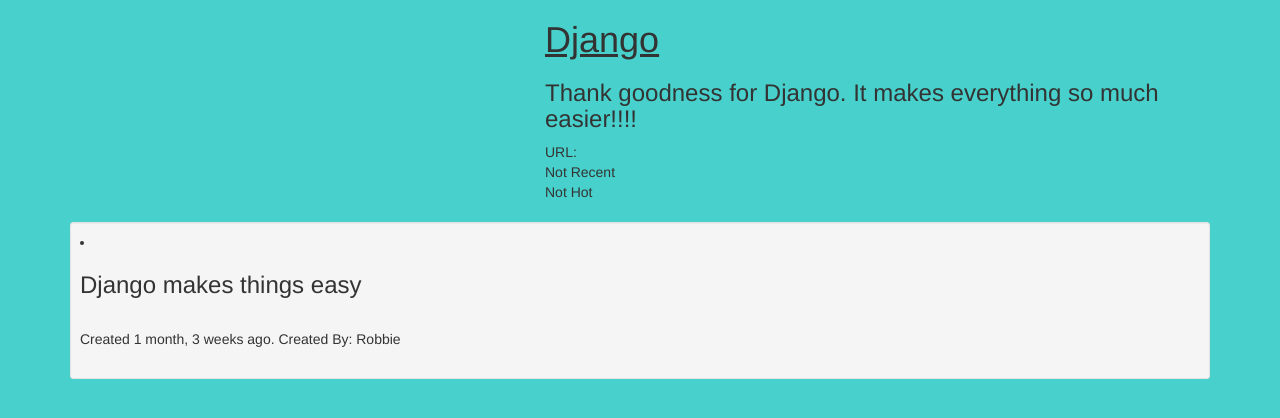
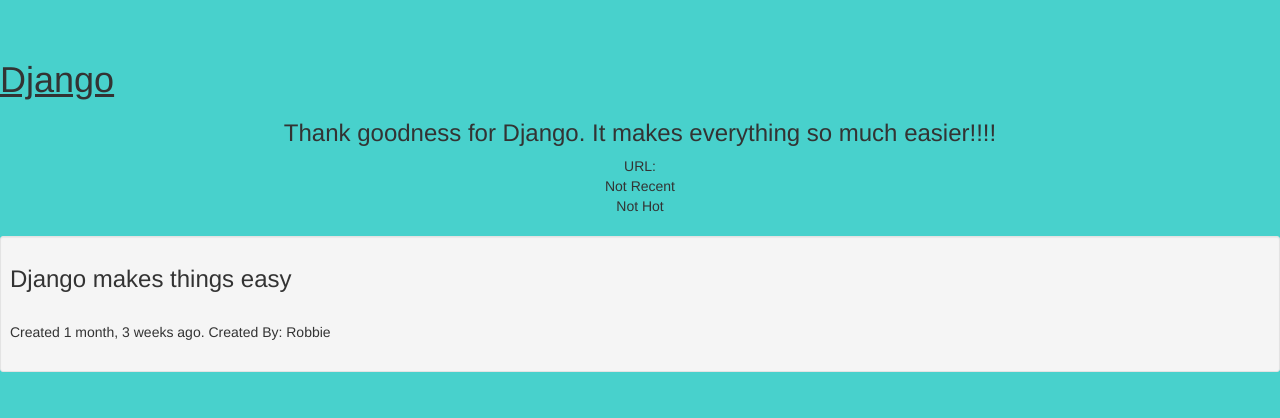
Before and after one commit to rallen0150/reddit_lite, a Django app: page /post/1/ in a window 1280 px wide. Shown: the part 50-468 px from the top of the page. Run offline with Django 3.2, Linux system fonts and the light colour scheme; data comes from the database, SQL or seed files in the repository; both versions use the stored data as it was after the commit; some libraries are stand-ins or nearby versions.

Commit message:
cleaning it up

```diff
--- a/app/models.py
+++ b/app/models.py
@@ -11,6 +11,10 @@
 
     def __str__(self):
         return self.name
+
+    @property
+    def get_all_subreddits(self):
+        return self.objects.all()
 
     def current_count(self):
         return Post.objects.filter(subreddit=self).count()
--- a/app/views.py
+++ b/app/views.py
@@ -1,14 +1,15 @@
 from django.shortcuts import render
 from app.models import Subreddit, Post, Comment
 
-from django.views.generic import ListView, DetailView, CreateView, UpdateView
+from django.views.generic import ListView, DetailView, CreateView, UpdateView, TemplateView
 from django.contrib.auth.models import User
 from django.contrib.auth.forms import UserCreationForm
 from django.urls import reverse, reverse_lazy
 # Create your views here.
 
-def index_view(request):
-    return render(request, "index.html")
+class IndexView(TemplateView):
+    template_name = "index.html"
+
 
 class UserCreateView(CreateView):
     model = User
@@ -63,7 +64,7 @@
     fields = ('title', 'post_description')
 
     def get_success_url(self, **kwargs):
-        return reverse_lazy('post_update_view', args=[int(self.kwargs['pk'])])
+        return reverse_lazy('post_detail_view', args=[int(self.kwargs['pk'])])
 
 
 class CommentCreateView(CreateView):
@@ -85,5 +86,6 @@
     # success_url = '/subreddit'
     fields = ('comment', )
 
-    def get_success_url(self, **kwargs):
-        return reverse_lazy('post_detail_view', args=[int(self.kwargs['pk'])])
+    def get_success_url(self, *args, **kwargs):
+        x = Comment.objects.get(id=self.kwargs['pk']).comment_post.id
+        return reverse('post_detail_view', args=[x])
--- a/reddit/urls.py
+++ b/reddit/urls.py
@@ -2,12 +2,12 @@
 from django.conf.urls import url, include
 from django.contrib import admin
 
-from app.views import index_view, SubredditView, SubredditDetailView, SubredditCreateView, SubredditUpdateView, \
+from app.views import IndexView, SubredditView, SubredditDetailView, SubredditCreateView, SubredditUpdateView, \
                       PostDetailView, PostCreateView, CommentCreateView, UserCreateView, PostUpdateView, CommentUpdateView
 
 urlpatterns = [
     url(r'^admin/', admin.site.urls),
-    url(r'^$', index_view, name="index_view"),
+    url(r'^$', IndexView.as_view(), name="index_view"),
     url(r'^', include('django.contrib.auth.urls')),
     url(r'^create_user/$', UserCreateView.as_view(), name="user_create_view"),
     url(r'^subreddit$', SubredditView.as_view(), name="subreddit_view"),
--- a/templates/app/post_detail.html
+++ b/templates/app/post_detail.html
@@ -1,14 +1,19 @@
 {% extends 'base.html' %}
 {% block content %}
 {% if request.user.is_authenticated %}
+<div class="col-md-2">
+  <div class="well well-sm">
   {% if request.user == object.user %}
     <a href="{% url 'post_update_view' object.id %}">Update Post</a><br>
   {% endif %}
   <a href="{% url 'comment_create_view' object.id %}">Add Comment</a> <br>
 {% endif %}
-<h1 class="title">{{ object }}</h1>
-<h3 class="title">{{ object.post_description }}</h3>
-  <div class="title">
+  </div>
+</div>
+<br>
+<h1 class="obj_title">{{ object }}</h1>
+<h3 class="new_title">{{ object.post_description }}</h3>
+  <div class="new_title">
     URL: <a href="{{ object.url_page }}">{{ object.url_page }}</a><br>
     {{ object.is_recent }}<br>
     {{ object.is_hot }}<br><br>
@@ -16,14 +21,12 @@
 
 {% for comment in object.get_comment %}
   <div class="well well-sm">
-    <li>
       <h3>{{ comment }}</h3><br>
       {% if request.user == comment.comment_user %}
         <a href="{% url 'comment_update_view' comment.id %}">Update Comment</a> <br>
       {% endif %}
       Created {{ comment.comment_created|timesince }} ago.
       Created By: {{ comment.comment_user }} <br> <br>
-    </li>
   </div>
 {% endfor %}
 {% endblock %}
--- a/templates/app/subreddit_list.html
+++ b/templates/app/subreddit_list.html
@@ -4,7 +4,7 @@
 {% if request.user.is_authenticated %}
 
 {% endif %}
-<h1 class="title">Welcome {{request.user }} to Not Quite Reddit</h1>
+<h1 class="new_title">Welcome {{request.user }} to Not Quite Reddit</h1>
 <br>
 <h1 id="subreddits">Subreddits</h1> <br>
 {% for sub in object_list %}
--- a/templates/base.html
+++ b/templates/base.html
@@ -6,7 +6,6 @@
     <title>Not Quite Reddit</title>
 
     <link rel="stylesheet" href="{% static 'css/bootstrap.css' %}" media="screen" title="no title">
-
 
     <style media="screen">
       body {
@@ -35,7 +34,13 @@
         padding-left: 475px;
       }
       .subtitle {
-        padding-left: 280px;
+        text-align: center;;
+      }
+      .new_title {
+        text-align: center;
+      }
+      .obj_title {
+        text-align: left;;
       }
     </style>
   </head>
--- a/templates/index.html
+++ b/templates/index.html
@@ -2,7 +2,7 @@
 
 {% block content %}
 <br>
-<h1 class="title">Not Quite Reddit</h1>
+<h1 class="new_title">Not Quite Reddit</h1>
 <br>
 <h2 class="title"><a href="{% url 'subreddit_view' %}">Enter the Site</a></h2>
 {% endblock %}
```
Also changed, not shown: db.sqlite3.
